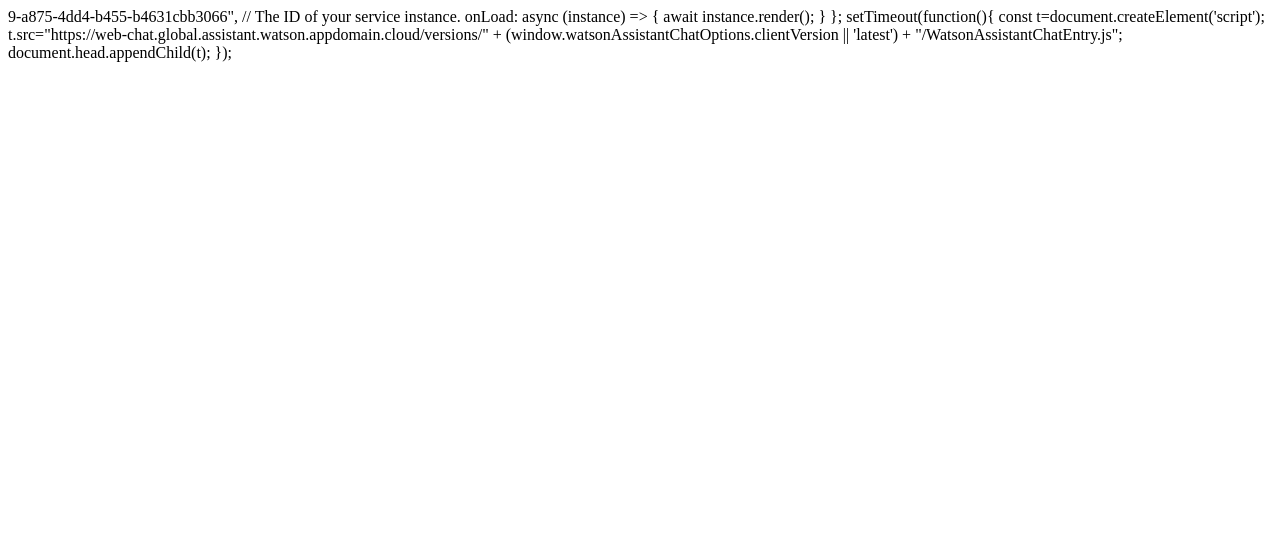
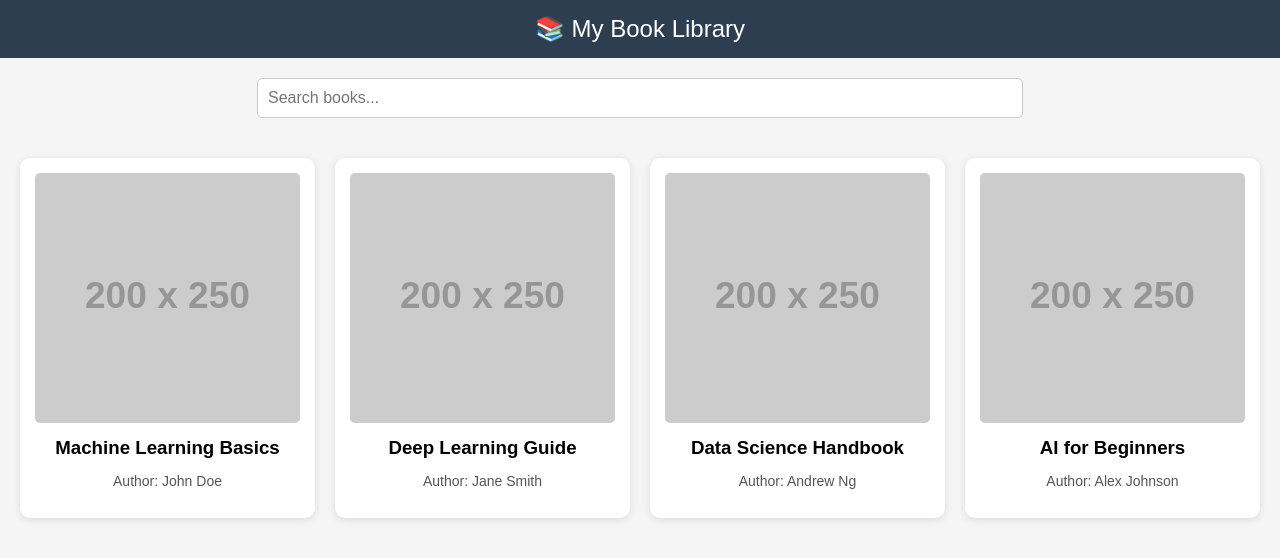
Before and after one commit to coderanandmaurya/pick_book, a plain HTML site: page index.html in a window 1280 px wide. Drawn offline with Linux system fonts and the light colour scheme; placeholder pictures from the web are drawn by us.

Commit message:
Refactor index.html for book library layout

```diff
--- a/index.html
+++ b/index.html
@@ -1,58 +1,105 @@
-<html>
-
-  <head>
-    <title>
-
-    </title>
-
-  </head>
-  <scripts>
-    <script>
-  window.watsonAssistantChatOptions = {
-    integrationID: "23af220c-b2f3-4111-8659-2202271837ad", // The ID of this integration.
-    region: "eu-de", // The region your integration is hosted in.
-    serviceInstanceID: "90983dd<!DOCTYPE html>
+<!DOCTYPE html>
 <html lang="en">
 <head>
-  <meta charset="UTF-8" />
-  <meta name="viewport" content="width=device-width, initial-scale=1.0" />
-  <title>Book Assistant</title>
+  <meta charset="UTF-8">
+  <meta name="viewport" content="width=device-width, initial-scale=1.0">
+  <title>Book Library</title>
 
   <style>
     body {
+      font-family: Arial, sans-serif;
       margin: 0;
-      font-family: Arial, sans-serif;
-      background: #f5f7fb;
-      display: flex;
-      justify-content: center;
-      align-items: center;
-      height: 100vh;
+      background: #f5f5f5;
+    }
+
+    header {
+      background: #2c3e50;
+      color: white;
+      padding: 15px;
+      text-align: center;
+      font-size: 24px;
+    }
+
+    .search-bar {
+      text-align: center;
+      margin: 20px;
+    }
+
+    .search-bar input {
+      width: 60%;
+      padding: 10px;
+      font-size: 16px;
+      border-radius: 5px;
+      border: 1px solid #ccc;
+    }
+
+    .library {
+      display: grid;
+      grid-template-columns: repeat(auto-fit, minmax(200px, 1fr));
+      gap: 20px;
+      padding: 20px;
+    }
+
+    .book {
+      background: white;
+      padding: 15px;
+      border-radius: 10px;
+      box-shadow: 0 2px 8px rgba(0,0,0,0.1);
       text-align: center;
     }
 
-    .container {
-      max-width: 600px;
-      padding: 20px;
+    .book img {
+      width: 100%;
+      height: 250px;
+      object-fit: cover;
+      border-radius: 5px;
     }
 
-    h1 {
-      color: #2c3e50;
+    .book h3 {
+      margin: 10px 0 5px;
     }
 
-    p {
+    .book p {
+      font-size: 14px;
       color: #555;
-      font-size: 16px;
     }
   </style>
 </head>
 
 <body>
-  <div class="container">
-    <h1>📚 Book Assistant</h1>
-    <p>
-      Ask for book recommendations, summaries, authors, or anything related to reading.
-      Chat with the assistant using the widget at the bottom right.
-    </p>
+
+<header>
+  📚 My Book Library
+</header>
+
+<div class="search-bar">
+  <input type="text" placeholder="Search books...">
+</div>
+
+<div class="library">
+  <div class="book">
+    <img src="https://via.placeholder.com/200x250" alt="Book">
+    <h3>Machine Learning Basics</h3>
+    <p>Author: John Doe</p>
+  </div>
+
+  <div class="book">
+    <img src="https://via.placeholder.com/200x250" alt="Book">
+    <h3>Deep Learning Guide</h3>
+    <p>Author: Jane Smith</p>
+  </div>
+
+  <div class="book">
+    <img src="https://via.placeholder.com/200x250" alt="Book">
+    <h3>Data Science Handbook</h3>
+    <p>Author: Andrew Ng</p>
+  </div>
+
+  <div class="book">
+    <img src="https://via.placeholder.com/200x250" alt="Book">
+    <h3>AI for Beginners</h3>
+    <p>Author: Alex Johnson</p>
+  </div>
 </div>
 
 <!-- Watson Assistant Chat Integration -->
@@ -61,30 +108,17 @@
     integrationID: "23af220c-b2f3-4111-8659-2202271837ad",
     region: "eu-de",
     serviceInstanceID: "90983dd9-a875-4dd4-b455-b4631cbb3066",
-      onLoad: async (instance) => {
-        await instance.render();
-      }
+    onLoad: async (instance) => { await instance.render(); }
   };
 
-    setTimeout(function () {
+  setTimeout(function(){
     const t = document.createElement('script');
-      t.src =
-        "https://web-chat.global.assistant.watson.appdomain.cloud/versions/" +
-        (window.watsonAssistantChatOptions.clientVersion || "latest") +
+    t.src = "https://web-chat.global.assistant.watson.appdomain.cloud/versions/" +
+            (window.watsonAssistantChatOptions.clientVersion || 'latest') +
             "/WatsonAssistantChatEntry.js";
     document.head.appendChild(t);
   });
 </script>
 
 </body>
-</html>9-a875-4dd4-b455-b4631cbb3066", // The ID of your service instance.
-    onLoad: async (instance) => { await instance.render(); }
-  };
-  setTimeout(function(){
-    const t=document.createElement('script');
-    t.src="https://web-chat.global.assistant.watson.appdomain.cloud/versions/" + (window.watsonAssistantChatOptions.clientVersion || 'latest') + "/WatsonAssistantChatEntry.js";
-    document.head.appendChild(t);
-  });
-</script>
-  </scripts>
 </html>
```
Lines whose indentation alone changed are shown as unchanged.
